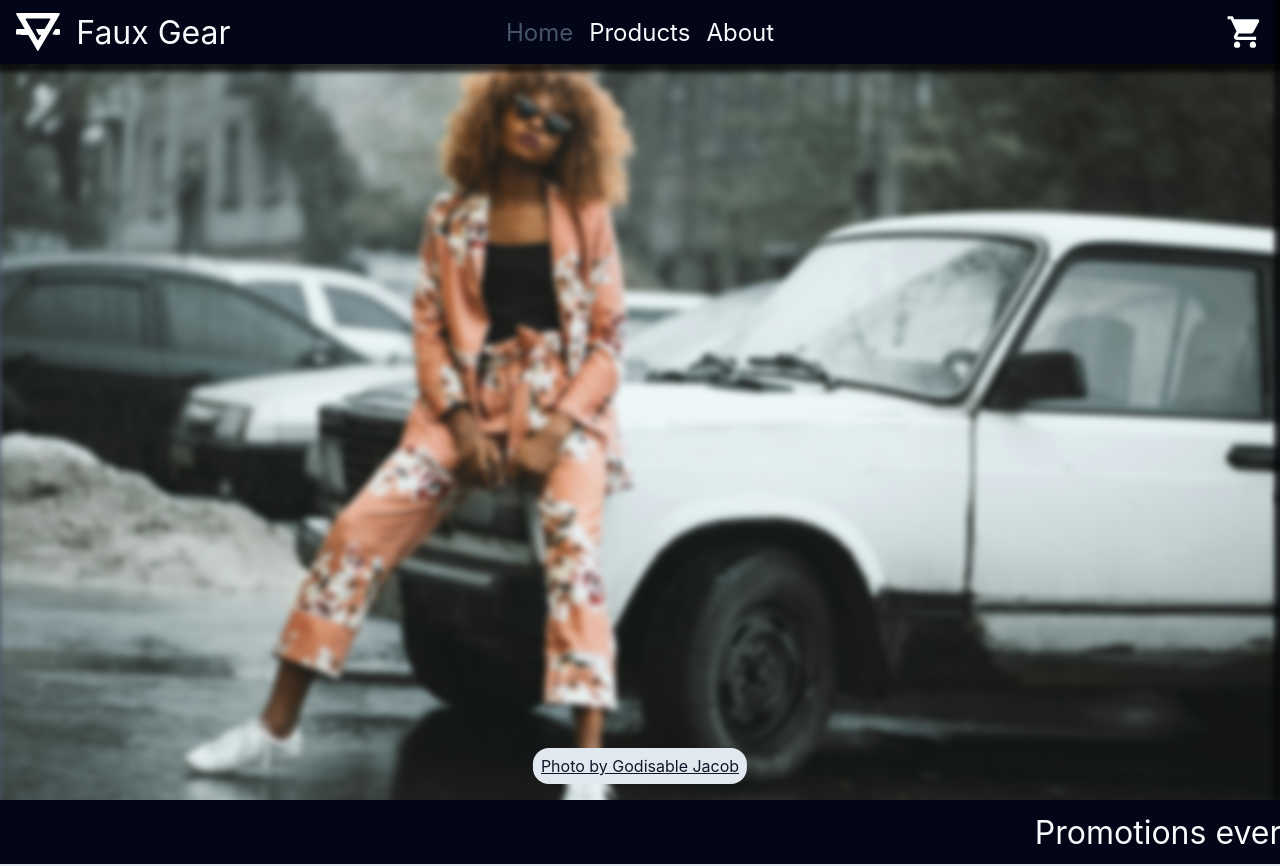
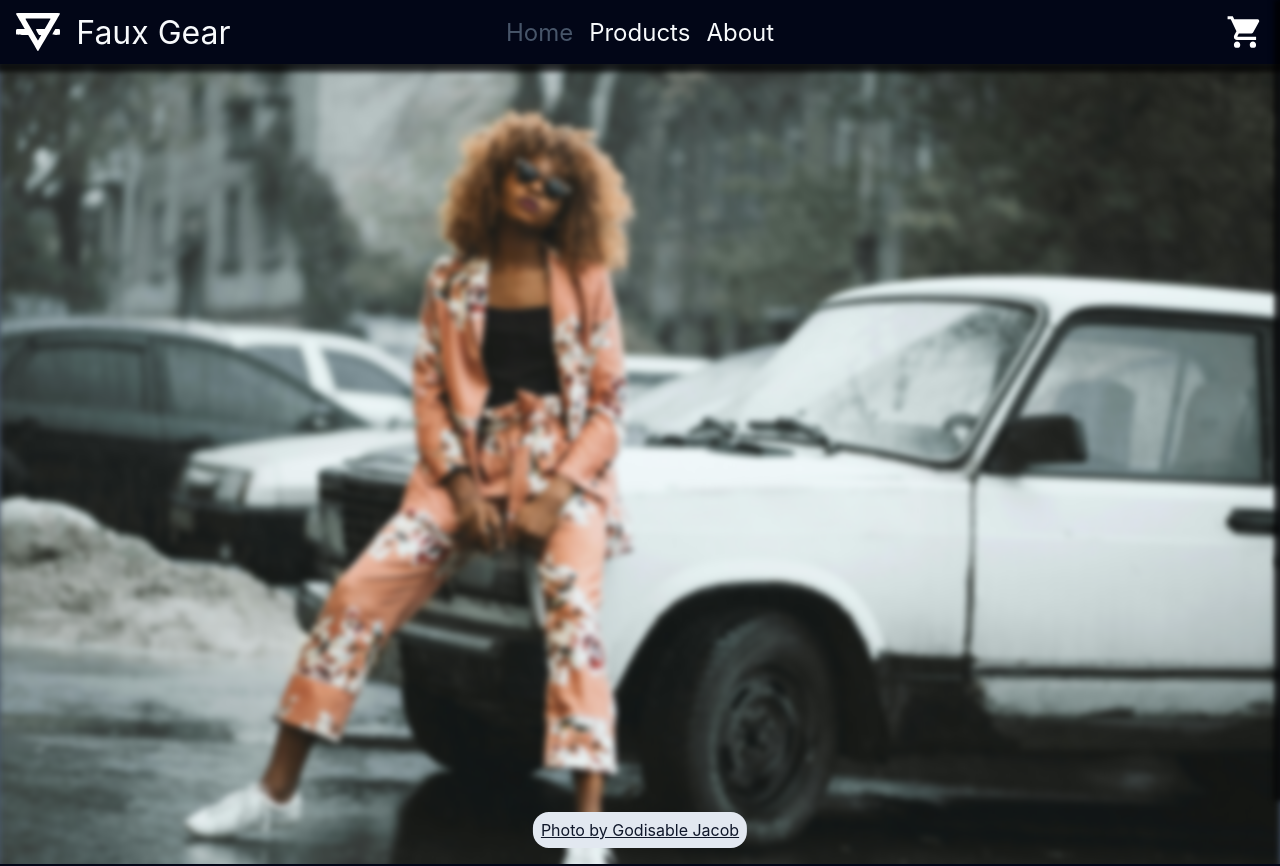
Before and after one commit to Exudias/odin-shoppingcart, a React (Vite) app: page / in a window 1280 px wide. Shown: the top 866 px of the page. Built offline with nearby package versions, Linux system fonts and the light colour scheme.

Commit message:
Fix padding on all pages with now-fixed header

```diff
--- a/src/index.css
+++ b/src/index.css
@@ -43,6 +43,8 @@ body {
   flex-direction: column;
   overflow: hidden;
 
+  padding-top: 64px;
+
   background-color: var(--color-mid);
   color: var(--color-text);
 }
--- a/src/styles/Shop.module.css
+++ b/src/styles/Shop.module.css
@@ -9,7 +9,6 @@
     height: 100%;
 
     padding: 32px 64px;
-    padding-top: 96px;
 
     gap: 16px;
 }
```
